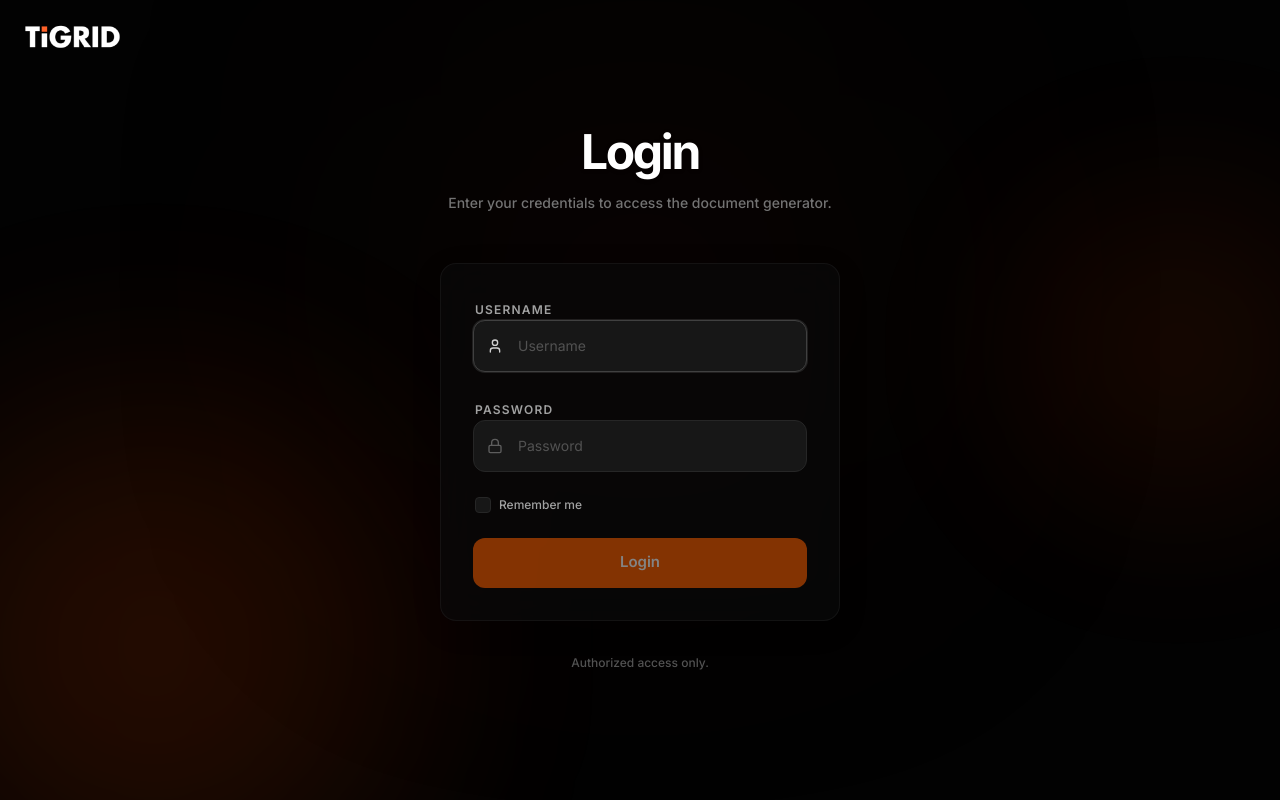
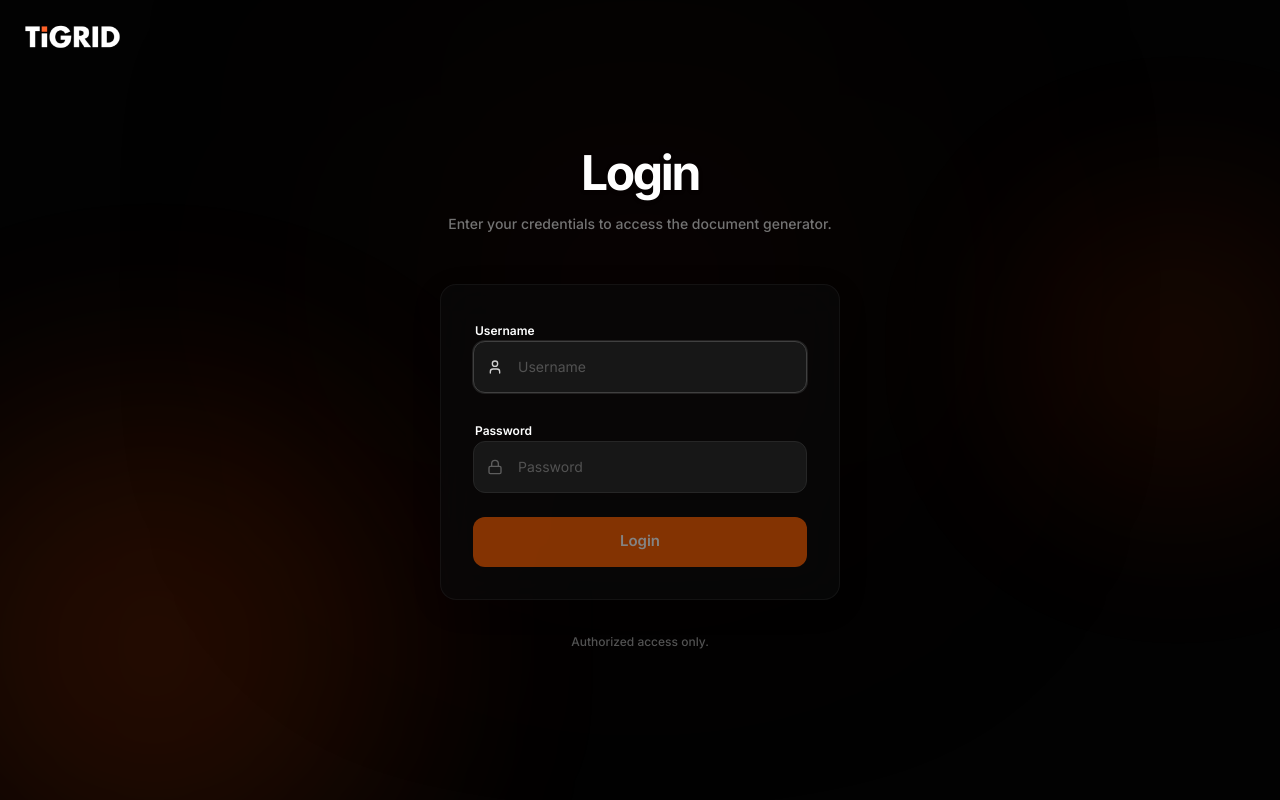
Before and after one commit to tigridnajih/document-generator, a Next.js app: page /login in a window 1280 px wide. Built offline with nearby package versions, Linux system fonts and the light colour scheme.

Commit message:
login page

```diff
--- a/app/login/page.tsx
+++ b/app/login/page.tsx
@@ -81,9 +81,11 @@ export default function LoginPage() {
 
                             {/* Username Field */}
                             <div className="space-y-3">
-                                <label className="text-xs font-semibold text-neutral-400 uppercase tracking-widest ml-0.5" htmlFor="username">
+                                <label className="text-xs font-semibold text-white ml-0.5" htmlFor="username">
                                     Username
                                 </label>
+
+
                                 <div className="relative group/input">
                                     <div className="absolute left-3.5 top-1/2 -translate-y-1/2 z-20 opacity-30 group-focus-within/input:opacity-80 transition-opacity">
                                         <User className="w-[16px] h-[16px] text-white" />
@@ -104,9 +106,11 @@ export default function LoginPage() {
 
                             {/* Password Field */}
                             <div className="space-y-3">
-                                <label className="text-xs font-semibold text-neutral-400 uppercase tracking-widest ml-0.5" htmlFor="password">
+                                <label className="text-xs font-semibold text-white ml-0.5" htmlFor="password">
                                     Password
                                 </label>
+
+
                                 <div className="relative group/input">
                                     <div className="absolute left-3.5 top-1/2 -translate-y-1/2 z-20 opacity-30 group-focus-within/input:opacity-80 transition-opacity">
                                         <Lock className="w-[16px] h-[16px] text-white" />
@@ -124,22 +128,6 @@ export default function LoginPage() {
                                 </div>
                             </div>
 
-                            {/* Utility Row */}
-                            <div className="flex items-center px-0.5">
-                                <label className="flex items-center gap-2 group cursor-pointer">
-                                    <div className="relative flex items-center justify-center">
-                                        <input
-                                            type="checkbox"
-                                            id="remember"
-                                            className="peer appearance-none w-4 h-4 rounded border border-neutral-800 bg-neutral-900 checked:bg-tigrid-orange checked:border-tigrid-orange transition-all cursor-pointer"
-                                        />
-                                        <svg className="absolute w-2.5 h-2.5 text-white opacity-0 peer-checked:opacity-100 transition-opacity pointer-events-none" fill="none" viewBox="0 0 24 24" stroke="currentColor" strokeWidth="4">
-                                            <path strokeLinecap="round" strokeLinejoin="round" d="M5 13l4 4L19 7" />
-                                        </svg>
-                                    </div>
-                                    <span className="text-[12px] text-neutral-400 font-medium group-hover:text-neutral-300 transition-colors">Remember me</span>
-                                </label>
-                            </div>
 
                             {/* Submit Button */}
                             <button
```
